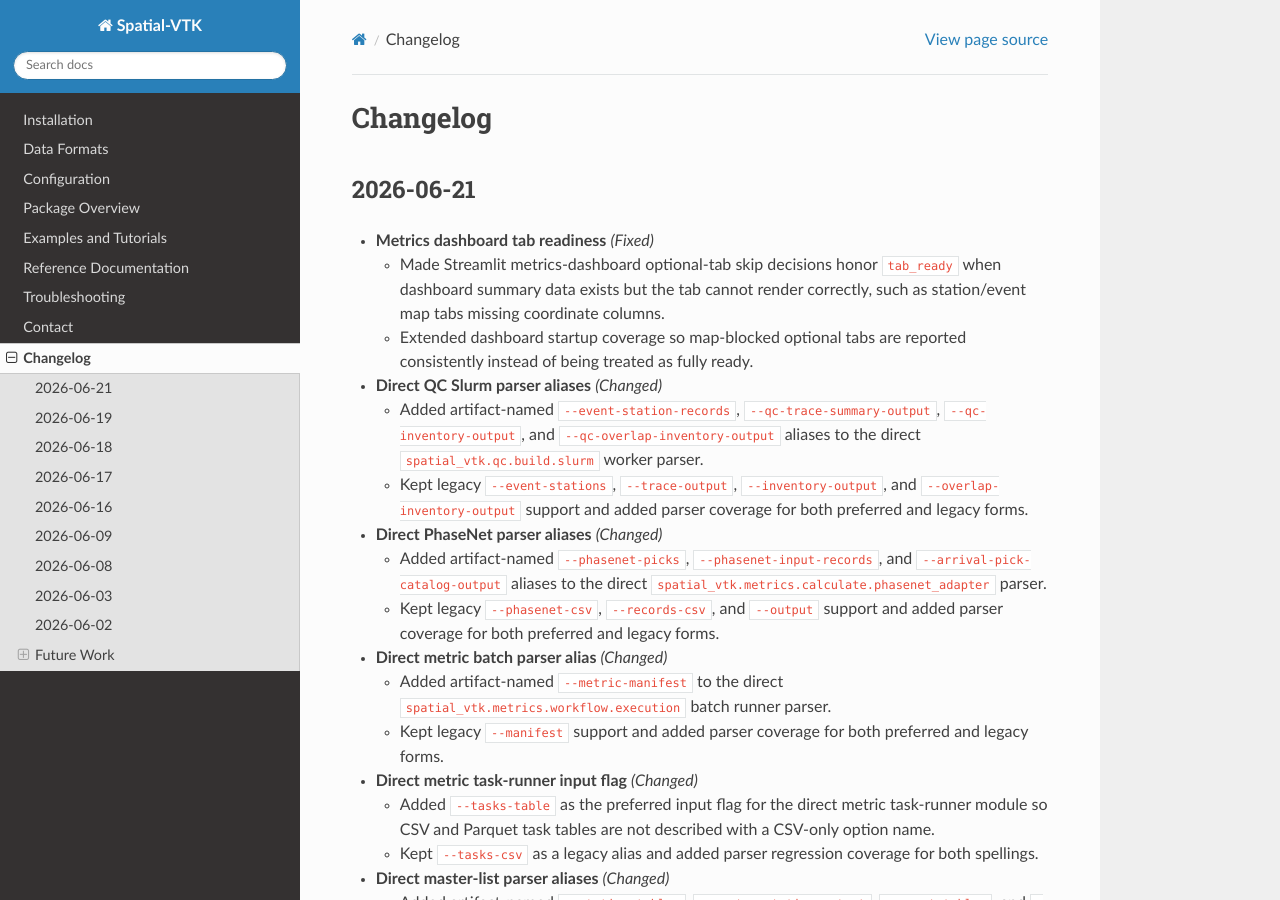
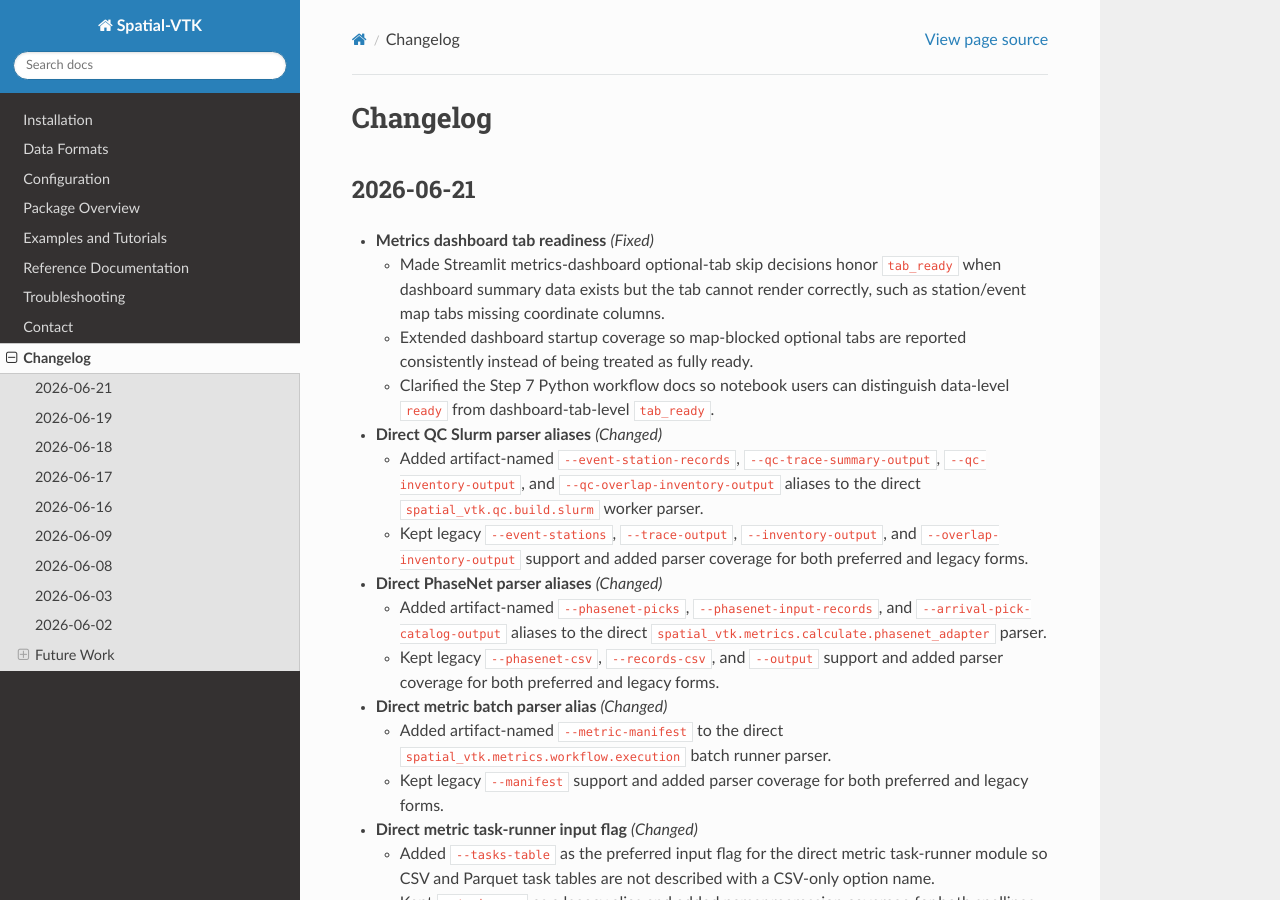
Before and after one commit to bcbirkel/spatial-vtk, a Sphinx documentation site: the page built from docs/changelog.rst, in a window 1280 px wide and 900 px high. Built offline with Sphinx 7.4.7 and the Read the Docs theme 3.1.0, drawn with Linux system fonts in a browser that asks for light colours.

Commit message:
Document dashboard tab readiness workflow

```diff
--- a/docs/changelog.rst
+++ b/docs/changelog.rst
@@ -11,6 +11,8 @@ Changelog
     correctly, such as station/event map tabs missing coordinate columns.
   - Extended dashboard startup coverage so map-blocked optional tabs are
     reported consistently instead of being treated as fully ready.
+  - Clarified the Step 7 Python workflow docs so notebook users can distinguish
+    data-level ``ready`` from dashboard-tab-level ``tab_ready``.
 
 - **Direct QC Slurm parser aliases** *(Changed)*
 
```
Also changed, not shown: docs/reference/python_workflows.rst (+6 -1 lines), 1 other file.
